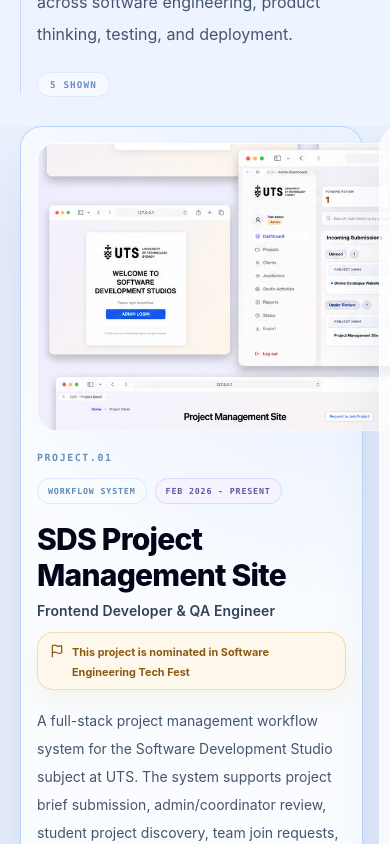
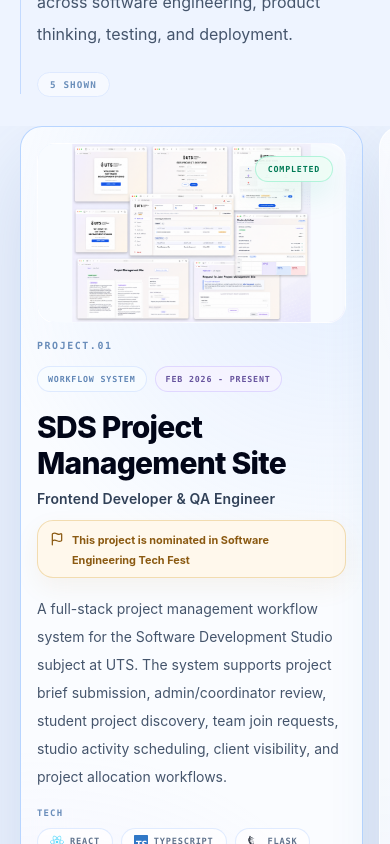
Before and after one commit to jaeyunjks/yafie-portfolio, a Next.js app: page /projects in a window 390 px wide. Shown: the part 1960-2804 px from the top of the page. Built offline with nearby package versions, Linux system fonts and the light colour scheme.

Commit message:
mobile project image fix #draft1

```diff
--- a/src/components/sections/projects/ProjectCard.tsx
+++ b/src/components/sections/projects/ProjectCard.tsx
@@ -61,7 +61,7 @@ export default function ProjectCard({
         isPrimary
           ? "border-[#8dbbff]/60 shadow-[0_30px_96px_rgba(45,95,157,0.18)] md:p-5"
           : "border-white/75 shadow-[0_18px_56px_rgba(45,95,157,0.09)]"
-      } ${isSdsProject ? "overflow-visible" : "overflow-hidden"}`}
+      } ${isSdsProject ? "overflow-hidden sm:overflow-visible" : "overflow-hidden"}`}
     >
       <div
         className={`pointer-events-none absolute inset-0 rounded-[22px] ${
@@ -72,7 +72,7 @@ export default function ProjectCard({
       />
 
       <div className="relative z-10 flex h-full flex-col">
-        <div className="grid flex-1 gap-5">
+        <div className={`grid flex-1 ${isPrimary ? "gap-4 sm:gap-5" : "gap-1 sm:gap-5"}`}>
           <ProjectImagePlaceholder
             projectType={project.projectType}
             title={project.title}
--- a/src/components/sections/projects/ProjectImagePlaceholder.tsx
+++ b/src/components/sections/projects/ProjectImagePlaceholder.tsx
@@ -222,25 +222,36 @@ export default function ProjectImagePlaceholder({
 }: ProjectImagePlaceholderProps) {
   const [imageFailed, setImageFailed] = useState(false);
   const showImage = Boolean(imageSrc && !imageFailed);
+  const useContainedImage = projectType === "fullstack-workflow";
+  const imageFrameClass = useContainedImage ? "p-1 sm:p-0" : "";
+  const imageClass =
+    projectType === "ios-game"
+      ? "block h-full w-full max-w-full scale-[1.02] bg-white object-contain object-center sm:scale-100"
+      : useContainedImage
+        ? "block h-full w-full max-w-full scale-[1.05] bg-[#f8fbff] object-contain object-center sm:scale-100 sm:bg-transparent sm:object-cover"
+        : "block h-full w-full max-w-full scale-[1.08] object-cover object-center sm:scale-100";
 
   return (
     <div
-      className={`relative aspect-[1668/576] overflow-hidden rounded-[18px] border border-white/75 bg-gradient-to-br ${accentByType[projectType]} shadow-[inset_0_1px_0_rgba(255,255,255,0.75)] ${featured ? "min-h-[18rem]" : "min-h-[10.5rem]"}`}
+      className={`relative box-border ${
+        featured ? "h-[clamp(11.25rem,46vw,15rem)]" : "h-[clamp(9.5rem,38vw,12rem)]"
+      } w-full max-w-full overflow-hidden rounded-[18px] border border-white/75 bg-gradient-to-br ${accentByType[projectType]} shadow-[inset_0_1px_0_rgba(255,255,255,0.75)] sm:aspect-[1668/576] sm:h-auto ${
+        featured ? "sm:min-h-[14rem] lg:min-h-[18rem]" : "sm:min-h-[10.5rem]"
+      }`}
     >
       <div className="pointer-events-none absolute inset-0 bg-[radial-gradient(circle_at_88%_12%,rgba(255,255,255,0.74),transparent_30%),radial-gradient(circle_at_10%_90%,rgba(141,187,255,0.18),transparent_34%)]" />
       <div className={`absolute right-3 top-3 z-20 max-w-[calc(100%-1.5rem)] rounded-full border px-3 py-1.5 text-right font-mono text-[0.52rem] font-bold uppercase tracking-[0.1em] backdrop-blur-md sm:right-4 sm:top-4 sm:px-3.5 sm:py-2 sm:text-[0.56rem] ${getStatusTone(status)}`}>
         {status}
       </div>
       {showImage ? (
-        <img
-          src={imageSrc}
-          alt={`${title} project preview`}
-          className={`absolute inset-0 h-full w-full transition-transform duration-500 group-hover:scale-[1.02] ${projectType === "ios-game"
-              ? "bg-white object-contain"
-              : "object-cover"
-            }`}
-          onError={() => setImageFailed(true)}
-        />
+        <div className={`absolute inset-0 box-border w-full max-w-full overflow-hidden ${imageFrameClass}`}>
+          <img
+            src={imageSrc}
+            alt={`${title} project preview`}
+            className={`${imageClass} transition-transform duration-500 sm:group-hover:scale-[1.02]`}
+            onError={() => setImageFailed(true)}
+          />
+        </div>
       ) : (
         <div className="relative z-10 h-full">
           <WindowChrome />
```
